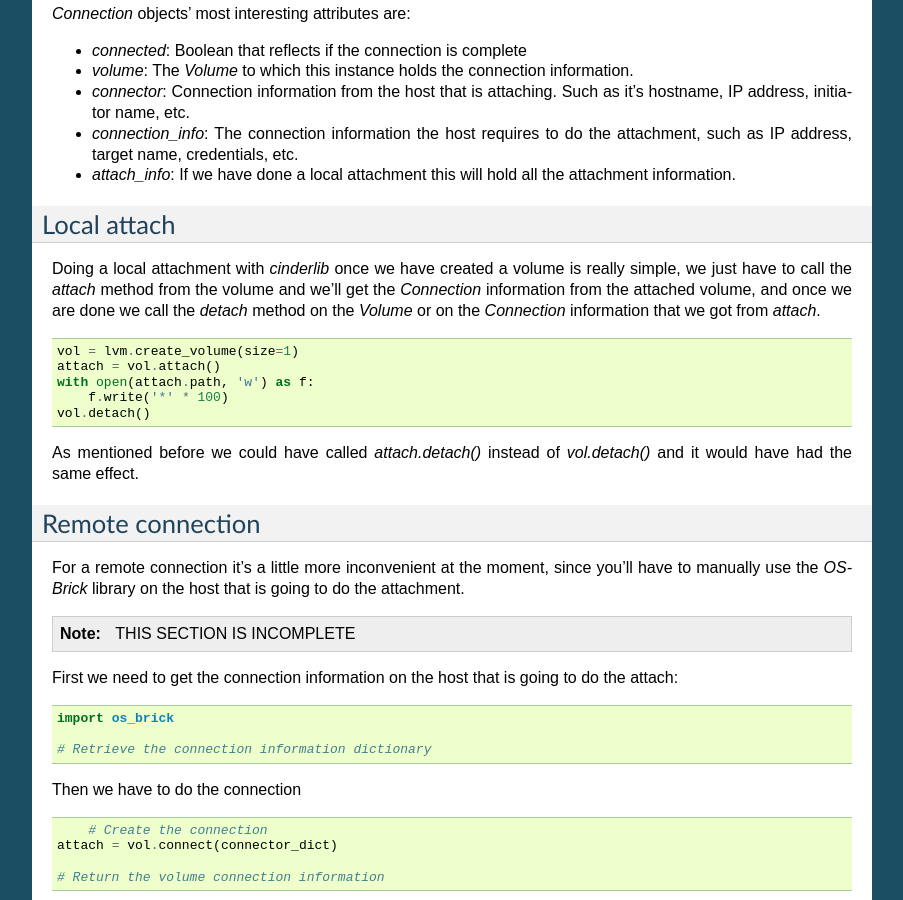
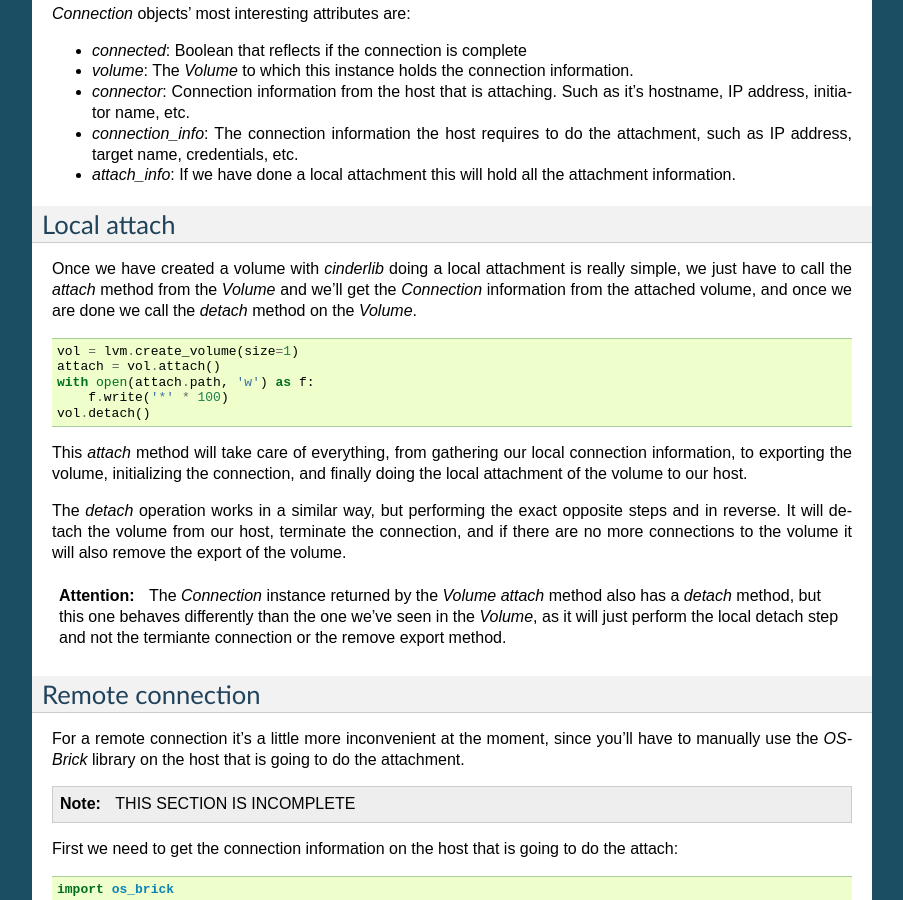
Before and after one commit to Akrog/cinderlib, a Sphinx documentation site: the page built from docs/topics/connections.rst, in a window 1280 px wide and 900 px high, scrolled down 501 px. Shown: the whole window, without its empty margins (198-1101 px from the left). Built offline with Sphinx 7.4.7, drawn with Linux system fonts in a browser that asks for light colours.

Commit message:
Fix docs: Connection detach info is wrong
The documentation was saying that the `detach` method on the `Volume`
class and the `detach` method on the `Connection` class are equivalent,
which is wrong.

This patch fixes this and explains their differences.

```diff
--- a/docs/topics/connections.rst
+++ b/docs/topics/connections.rst
@@ -50,11 +50,10 @@ removed in the future and also limits the usefulness of the library to abstract
 Local attach
 ------------
 
-Doing a local attachment with *cinderlib* once we have created a volume is
-really simple, we just have to call the `attach` method from the volume and
+Once we have created a volume with *cinderlib* doing a local attachment is
+really simple, we just have to call the `attach` method from the *Volume* and
 we'll get the *Connection* information from the attached volume, and once we
-are done we call the `detach` method on the *Volume* or on the *Connection*
-information that we got from `attach`.
+are done we call the `detach` method on the *Volume*.
 
 .. code-block:: python
 
@@ -64,8 +63,21 @@ information that we got from `attach`.
         f.write('*' * 100)
     vol.detach()
 
-As mentioned before we could have called `attach.detach()` instead of
-`vol.detach()` and it would have had the same effect.
+This `attach` method will take care of everything, from gathering our local
+connection information, to exporting the volume, initializing the connection,
+and finally doing the local attachment of the volume to our host.
+
+The `detach` operation works in a similar way, but performing the exact
+opposite steps and in reverse.  It will detach the volume from our host,
+terminate the connection, and if there are no more connections to the volume it
+will also remove the export of the volume.
+
+.. attention::
+
+   The *Connection* instance returned by the *Volume* `attach` method also has
+   a `detach` method, but this one behaves differently than the one we've seen
+   in the *Volume*, as it will just perform the local detach step and not the
+   termiante connection or the remove export method.
 
 Remote connection
 -----------------
```
